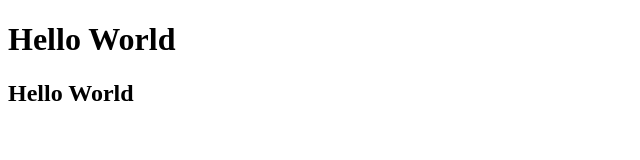
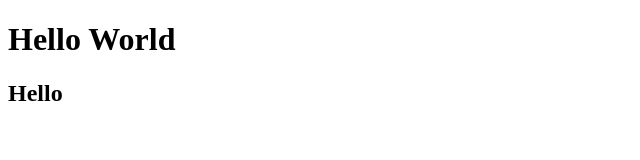
Before and after one commit to Meena-012/test-project, a plain HTML site: page index.html in a window 1280 px wide. Shown: the whole page, without its empty margins (0-640 px from the left). Drawn offline with Linux system fonts and the light colour scheme.

Commit message:
Changed to hello

```diff
--- a/index.html
+++ b/index.html
@@ -7,6 +7,6 @@
 </head>
 <body>
     <h1>Hello World</h1>
-    <h2>Hello World</h2>
+    <h2>Hello </h2>
 </body>
 </html>
```
